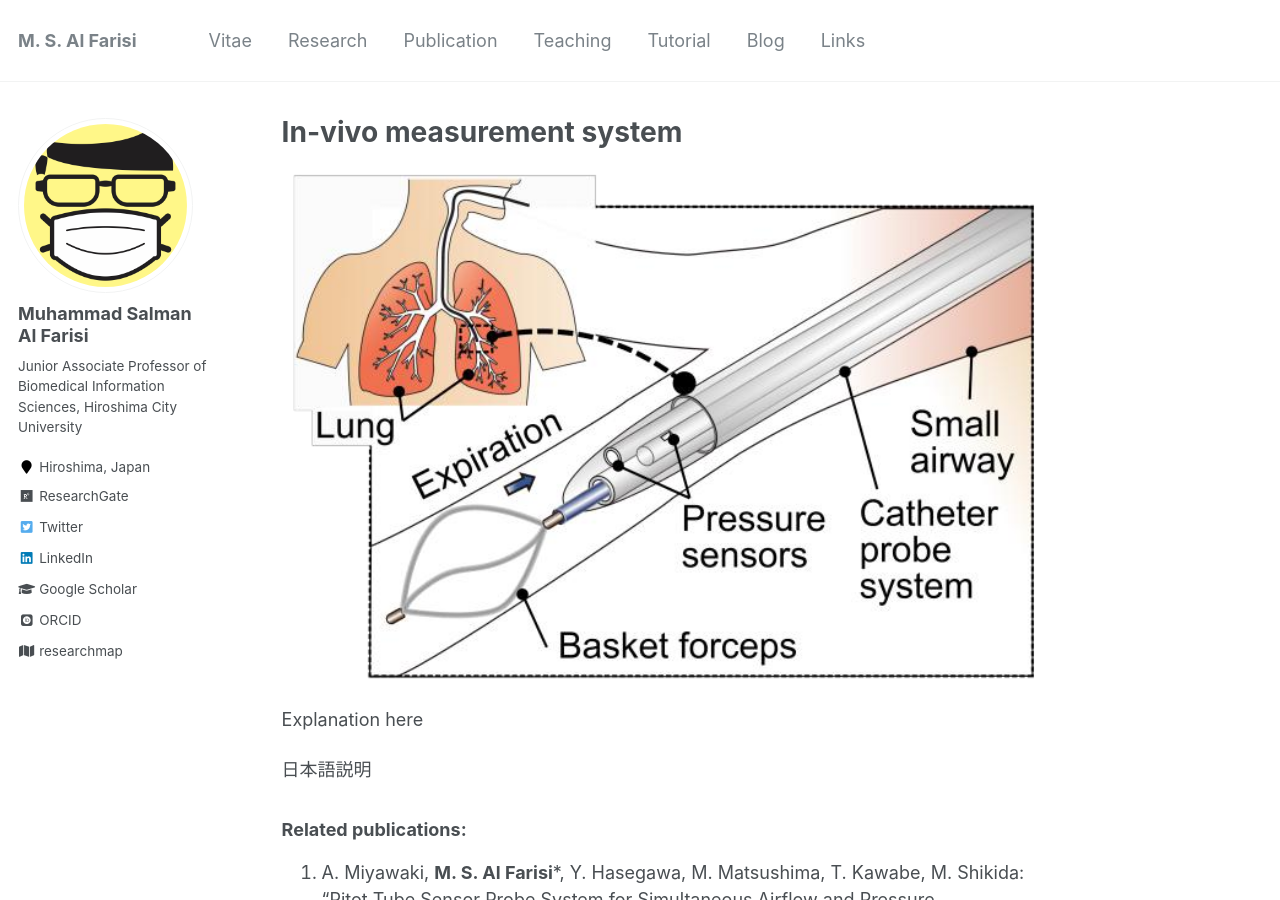
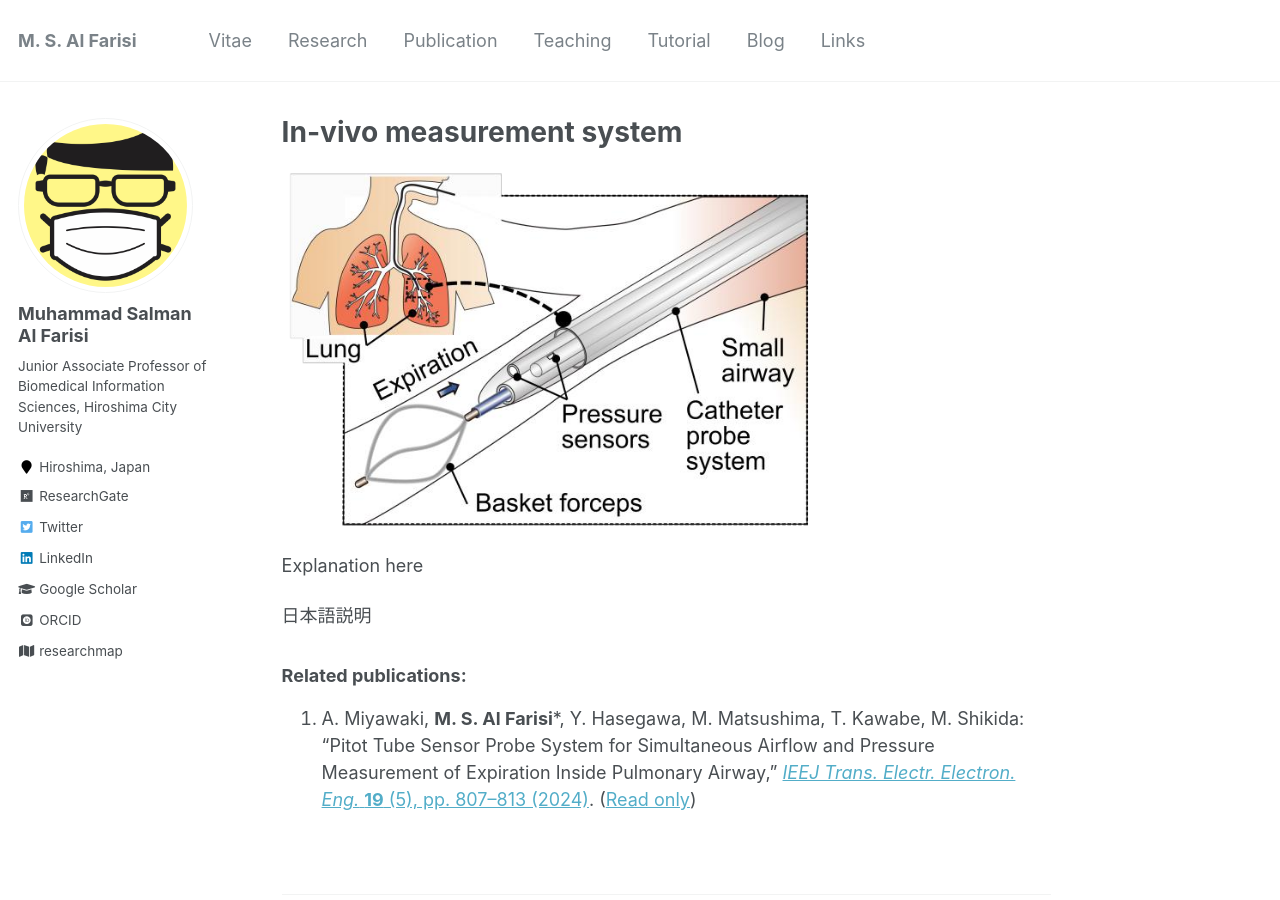
Before and after one commit to msalfarisi/msalfarisi.github.io, a Jekyll site: the page built from _research/in-vivo.md, in a window 1280 px wide and 900 px high. Built offline with Jekyll 4.4.1, drawn with Linux system fonts in a browser that asks for light colours; some web fonts are replaced.

Commit message:
Update in-vivo.md

```diff
--- a/_research/in-vivo.md
+++ b/_research/in-vivo.md
@@ -2,11 +2,11 @@
 title: "In-vivo measurement system"
 excerpt: "Sensor system for in-vivo measurement<br/>
           体内その場計測技術<br/><br/>
-          <img src='/images/research-in-vivo.png' width='70%'>"
+          <img src='/images/research-in-vivo.png' width='60%'>"
 collection: research
 ---
 
-<img src='/images/research-in-vivo.png' width='100%'>
+<img src='/images/research-in-vivo.png' width='70%'>
 
 Explanation here
 
```
